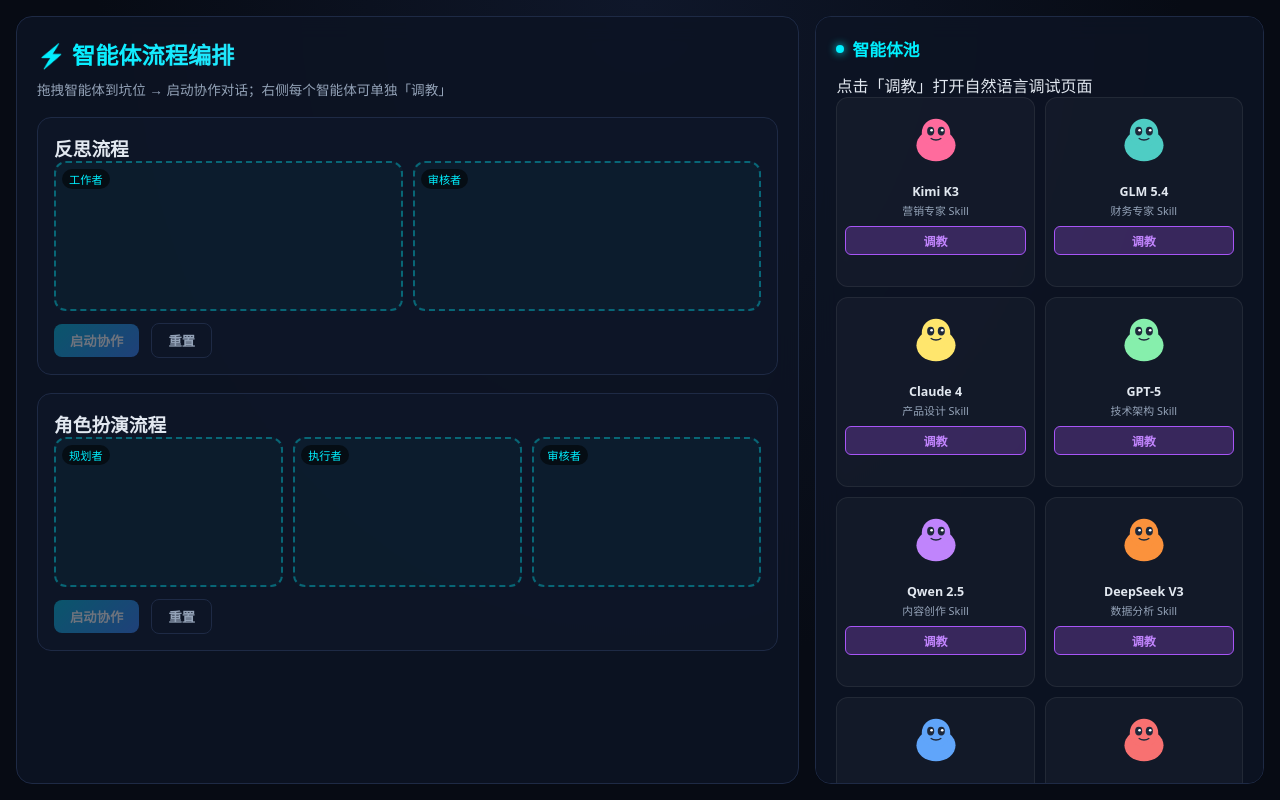
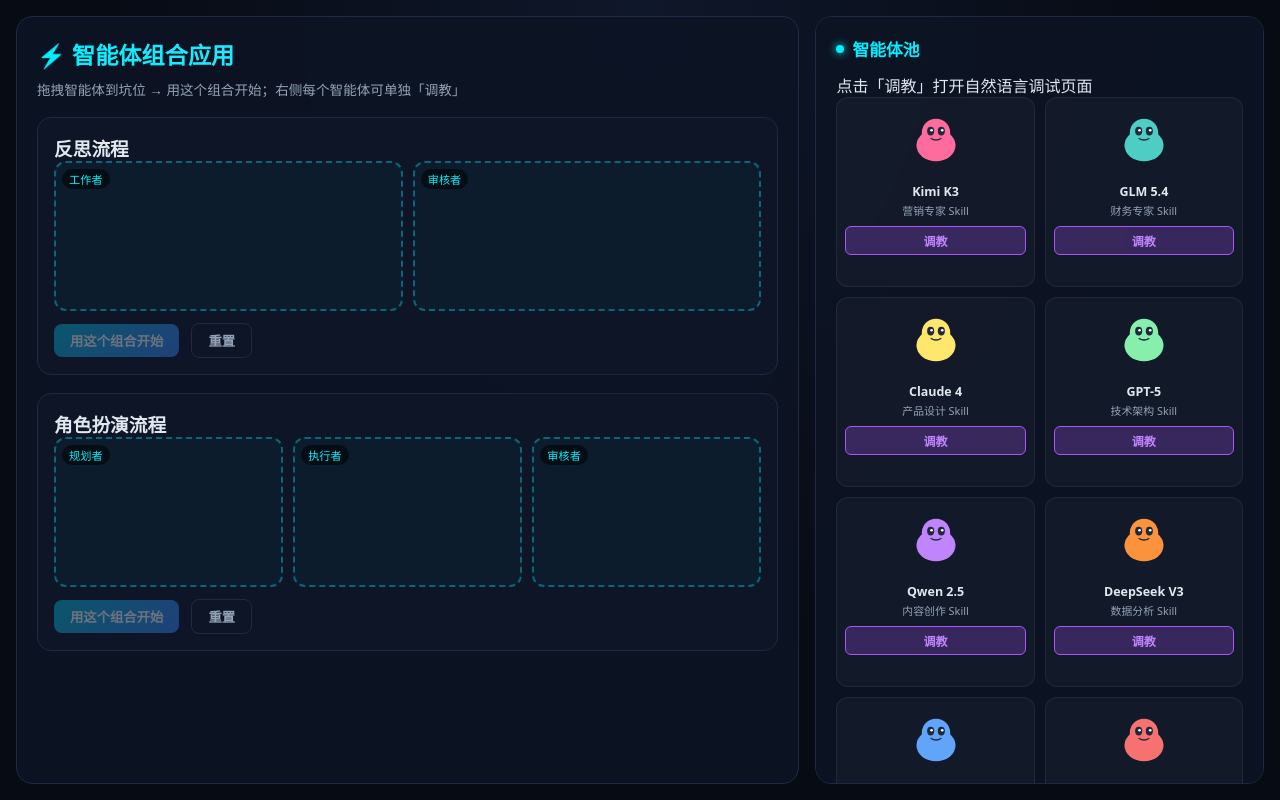
Before and after one commit to skinia612/agent-flow-demo, a plain HTML site: page index.html in a window 1280 px wide. Drawn offline with Linux system fonts and the light colour scheme.

Commit message:
Rename title to 智能体组合应用 and button to 用这个组合开始

```diff
--- a/index.html
+++ b/index.html
@@ -3,7 +3,7 @@
 <head>
 <meta charset="UTF-8">
 <meta name="viewport" content="width=device-width, initial-scale=1.0">
-<title>智能体流程编排 Demo · 调教增强版</title>
+<title>智能体组合应用 Demo · 调教增强版</title>
 <style>
 :root{--bg:#070b14;--panel:#0d1424;--border:#1e2a45;--glow:#00f0ff;--text:#e2e8f0;--muted:#94a3b8;--success:#34d399;}
 *{box-sizing:border-box;margin:0;padding:0;}
@@ -72,15 +72,15 @@
 <body>
 <div class="app">
 <div class="left">
-<h1>⚡ 智能体流程编排</h1>
-<p class="subtitle">拖拽智能体到坑位 → 启动协作对话；右侧每个智能体可单独「调教」</p>
+<h1>⚡ 智能体组合应用</h1>
+<p class="subtitle">拖拽智能体到坑位 → 用这个组合开始；右侧每个智能体可单独「调教」</p>
 <div class="process" data-process="reflection">
 <h3>反思流程</h3>
 <div class="slots">
 <div class="slot" data-role="工作者"><span class="slot-label">工作者</span></div>
 <div class="slot" data-role="审核者"><span class="slot-label">审核者</span></div>
 </div>
-<button class="start-btn" disabled>启动协作</button>
+<button class="start-btn" disabled>用这个组合开始</button>
 <button class="reset-btn">重置</button>
 <div class="status"></div>
 <div class="chat-window"><div class="chat-header">多智能体协作会话</div><div class="messages"></div></div>
@@ -92,7 +92,7 @@
 <div class="slot" data-role="执行者"><span class="slot-label">执行者</span></div>
 <div class="slot" data-role="审核者"><span class="slot-label">审核者</span></div>
 </div>
-<button class="start-btn" disabled>启动协作</button>
+<button class="start-btn" disabled>用这个组合开始</button>
 <button class="reset-btn">重置</button>
 <div class="status"></div>
 <div class="chat-window"><div class="chat-header">多智能体协作会话</div><div class="messages"></div></div>
@@ -155,7 +155,7 @@
 function typeMessages(el,msgs,d=1000){let i=0;function n(){if(i>=msgs.length)return;const m=msgs[i++];const div=document.createElement("div");div.className="msg";div.innerHTML=`<div class="msg-avatar">${m.svg}</div><div class="msg-body"><div class="msg-meta"><strong>${m.name}</strong> · ${m.skill}</div><div class="msg-text">${m.text}</div></div>`;el.appendChild(div);el.scrollTop=el.scrollHeight;setTimeout(n,d);}n();}
 const DIALOGUES={reflection:(ags)=>{const w=ags.find(a=>a.role==="工作者")||ags[0],r=ags.find(a=>a.role==="审核者")||ags[1];return[{...w,text:"已完成方案初稿，请审核。"},{...r,text:"从审核视角看，预算偏高，建议压缩。"},{...w,text:"已调整，请确认。"},{...r,text:"审核通过。"}];},roleplay:(ags)=>{const p=ags.find(a=>a.role==="规划者")||ags[0],e=ags.find(a=>a.role==="执行者")||ags[1],r=ags.find(a=>a.role==="审核者")||ags[2];return[{...p,text:"目标已明确，请评估可行性。"},{...e,text:"技术可行，预计12人日。"},{...r,text:"建议补充验收标准。"},{...p,text:"已补充。"}];}};
 document.querySelectorAll(".start-btn").forEach(b=>b.addEventListener("click",()=>{const proc=b.closest(".process");const ags=getSlotAgents(proc);if(!ags.length)return;proc.querySelectorAll(".slot .agent").forEach(a=>a.classList.add("working"));proc.classList.add("expanded");const m=proc.querySelector(".messages");m.innerHTML="";proc.querySelector(".status").textContent="协作已启动";b.textContent="运行中";b.disabled=true;typeMessages(m,DIALOGUES[proc.dataset.process](ags));}));
-document.querySelectorAll(".reset-btn").forEach(b=>b.addEventListener("click",()=>{const proc=b.closest(".process");proc.querySelectorAll(".slot .agent").forEach(a=>a.remove());proc.querySelectorAll(".slot").forEach(s=>s.classList.remove("occupied"));proc.classList.remove("expanded");proc.querySelector(".messages").innerHTML="";proc.querySelector(".status").textContent="";const s=proc.querySelector(".start-btn");s.textContent="启动协作";s.disabled=true;updateStartButtons();}));
+document.querySelectorAll(".reset-btn").forEach(b=>b.addEventListener("click",()=>{const proc=b.closest(".process");proc.querySelectorAll(".slot .agent").forEach(a=>a.remove());proc.querySelectorAll(".slot").forEach(s=>s.classList.remove("occupied"));proc.classList.remove("expanded");proc.querySelector(".messages").innerHTML="";proc.querySelector(".status").textContent="";const s=proc.querySelector(".start-btn");s.textContent="用这个组合开始";s.disabled=true;updateStartButtons();}));
 </script>
 </body>
 </html>
```
